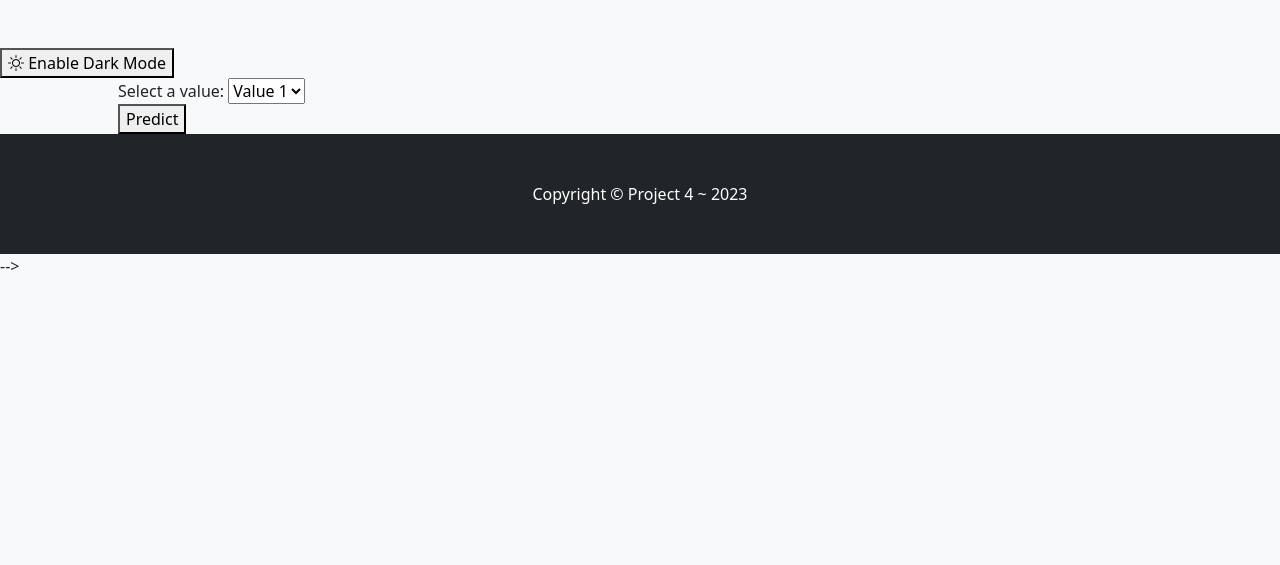
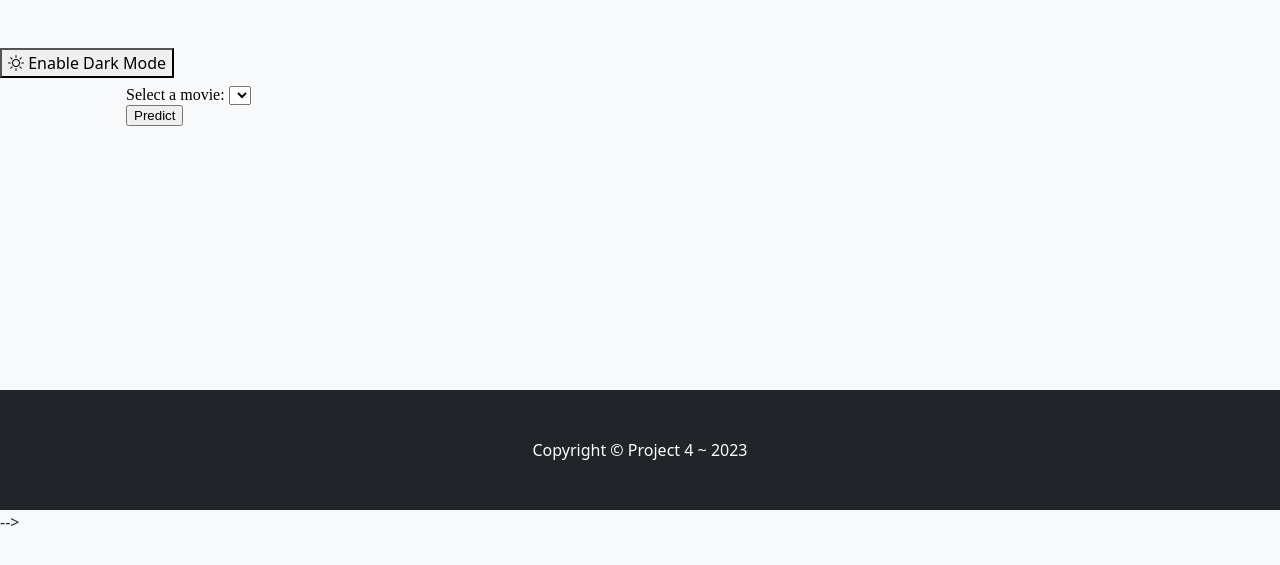
Before and after one commit to BrandonFailing/project-4, a Flask app: template templates/index.html in a window 1280 px wide. Shown: the part 80-645 px from the top of the page. Run offline with Flask 2, Linux system fonts and the light colour scheme; the template is opened without the code that fills it, so the values that code supplies are empty; parts of the project's set-up code (start-up, migrations or seed data) failed here and were passed over; some libraries are stand-ins or nearby versions.

Commit message:
close but no cigar so far

```diff
--- /dev/null
+++ b/ap.py
@@ -0,0 +1,38 @@
+import csv
+import pickle
+from flask import Flask, render_template, request
+
+app = Flask(__name__)
+
+# Load the machine learning model from the pickle file
+with open('./dataset/model.pkl', 'rb') as f:
+    model = pickle.load(f)
+
+# Define the home route that displays the prediction form
+
+
+@app.route('/', methods=['GET'])
+def home():
+    with open('./dataset/movies-cleaned.csv', 'r') as f:
+        reader = csv.DictReader(f)
+        movies = [row for row in reader]
+
+    return render_template('./templates/prediction-form.html', movies=movies)
+
+# Define the prediction route that makes a prediction based on the user's selection
+
+
+@app.route('/predict', methods=['POST'])
+def predict():
+    selected_movie = request.form.get('dropdown')
+
+    # Perform some preprocessing on the user's selection
+    # ...
+    # Call the machine learning model to make a prediction
+    prediction = model.predict(selected_movie)
+
+    return render_template('./templates/prediction-result.html', prediction=prediction)
+
+
+if __name__ == '__main__':
+    app.run()
--- a/templates/index.html
+++ b/templates/index.html
@@ -31,24 +31,11 @@
         <br>
         <button id="mode-toggle" class="bi bi-sun"> Enable Dark Mode</button>
             <div class="container px-lg-5">
-                <form action="{{ url_for('predict') }}" method="POST">
-                    <label for="dropdown">Select a value:</label>
-                    <select id="dropdown" name="dropdown">
-                        <option value="value1">Value 1</option>
-                        <option value="value2">Value 2</option>
-                        <option value="value3">Value 3</option>
-                    </select>
-                    <br>
-                    <button type="submit">Predict</button>
-                </form>
+                <iframe src="prediction-form.html" title="prediction-form"></iframe>
+            </div>
+            <iframe src="prediction-result.html" title="prediction-result"></iframe>
+                    </div>
 
-            </div>
-                    <div class="container px-lg-5">
-                        <div id="result">{{ prediction }}</div>
-                    </div>
-                            <div class="container px-lg-5">
-
-                            </div>
 
         <!-- Footer-->
         <footer class="py-5 bg-dark">
--- a/templates/prediction-form.html
+++ b/templates/prediction-form.html
@@ -5,7 +5,7 @@
 </head>
 <body>
     <form action="{{ url_for('predict') }}" method="POST">
-        <label for="dropdown">Select a value:</label>
+        <label for="dropdown">Select a movie:</label>
         <select id="dropdown" name="dropdown">
             {% for row in data %}
                 <option value="{{ row['value'] }}">{{ row['name'] }}</option>
```
Also changed, not shown: app.py (+12 -3 lines), knn.py (+8 -2 lines), 1 other file.
